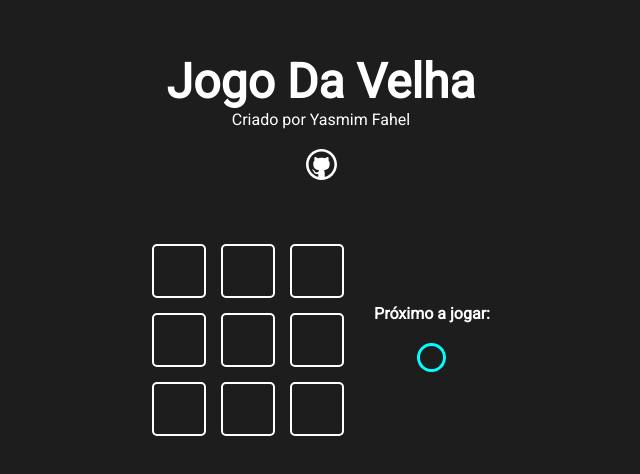
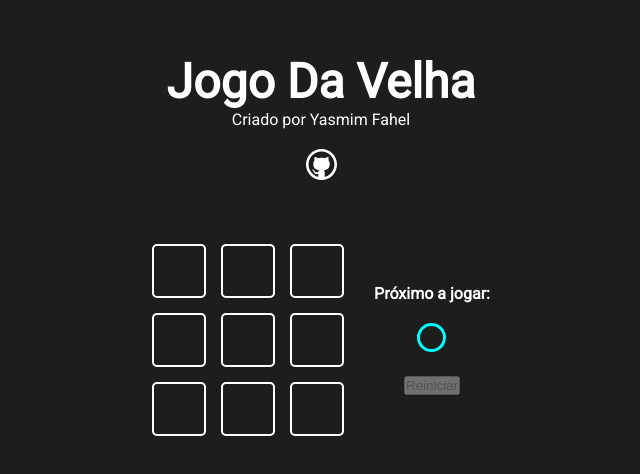
Before and after one commit to YasmimFahel/Jogo-da-velha, a Next.js app: page / in a window 1280 px wide. Shown: the part 176-650 px from the top of the page, without its empty margins (319-959 px from the left). Built offline with nearby package versions, Linux system fonts and the light colour scheme.

Commit message:
Criado lógica para declarar campeão e reset

```diff
--- /dev/null
+++ b/src/componentes/button/Button.jsx
@@ -0,0 +1,15 @@
+import styles from './Button.module.css'
+
+function Button ({children, onClick, disabled}) {
+    return(
+        <button
+        className={styles.button}
+        onClick={onClick}
+        disabled={disabled}
+        >
+            {children}
+        </button>
+    )
+}
+
+export default Button
--- /dev/null
+++ b/src/componentes/button/Button.module.css
@@ -0,0 +1,3 @@
+.button{
+
+}
--- a/src/componentes/game/Game.jsx
+++ b/src/componentes/game/Game.jsx
@@ -1,8 +1,8 @@
 import { useState, useEffect } from 'react'
 import styles from './Game.module.css'
 
-import Icon from '../icon/Icon'
 import GameOption from '../gameOption/GameOption'
+import GameInfo from '../gameinfo/GameInfo'
 
 const winnerTable = [
     [0, 1, 2],
@@ -36,6 +36,12 @@
     })
 }
 
+const handleReset = () => {
+    setGameState(Array(9).fill(0))
+    setWinner(0)
+    setCurrentPlayer(-1)
+}
+
 useEffect(() => {
     setCurrentPlayer(currentPlayer * -1)
     verifyGame()
@@ -54,15 +60,11 @@
                 )
             }
          </div>
-         <div className={styles.gameInfo}>
-             <h4>Próximo a jogar:</h4>
-             {
-                 currentPlayer === 1 && <Icon iconName="circle"/>
-             }
-             {
-                 currentPlayer === -1 && <Icon iconName="x"/>
-             }
-         </div>
+         <GameInfo
+         currentPlayer = {currentPlayer}
+         winner = {winner}
+         onReset = {handleReset}
+         />
         </div>
     )
 }
--- a/src/componentes/game/Game.module.css
+++ b/src/componentes/game/Game.module.css
@@ -9,10 +9,3 @@
     gap: 30px;
     align-items: center;
 }
-
-.gameInfo{
-    display: flex;
-    flex-direction: column;
-    align-items: center;
-    gap: 20px;
-}
--- /dev/null
+++ b/src/componentes/gameinfo/GameInfo.jsx
@@ -0,0 +1,48 @@
+import styles from './GameInfo.module.css'
+
+import Icon from '../icon/Icon'
+import Button from '../button/Button'
+
+function GameInfo({currentPlayer, winner, onReset}) {
+
+   const shouldEnableButton = () => {
+       if(winner !== 0) return true
+   }
+
+    return(
+        <div className={styles.gameInfo}>
+            {
+                winner === 0 &&
+                <>
+                    <h4>Próximo a jogar:</h4>
+                    {
+                     currentPlayer === 1 && <Icon iconName="circle"/>
+                    }
+                    {
+                    currentPlayer === -1 && <Icon iconName="x"/>
+                    }
+                </>
+            }
+            {
+                winner !== 0 &&
+                <>
+                <h4>Fim de jogo! Campeão:</h4>
+                {
+                    winner === 1 && <Icon iconName="circle"/>
+                }
+                {
+                    winner === -1 && <Icon iconName="x"/>
+                }
+                </>
+            }
+            <Button
+            onClick={onReset}
+            disabled={!shouldEnableButton()}
+            >
+                Reiniciar
+            </Button>
+         </div>
+    )
+}
+
+export default GameInfo
--- /dev/null
+++ b/src/componentes/gameinfo/GameInfo.module.css
@@ -0,0 +1,6 @@
+.gameInfo{
+    display: flex;
+    flex-direction: column;
+    align-items: center;
+    gap: 20px;
+}
```
